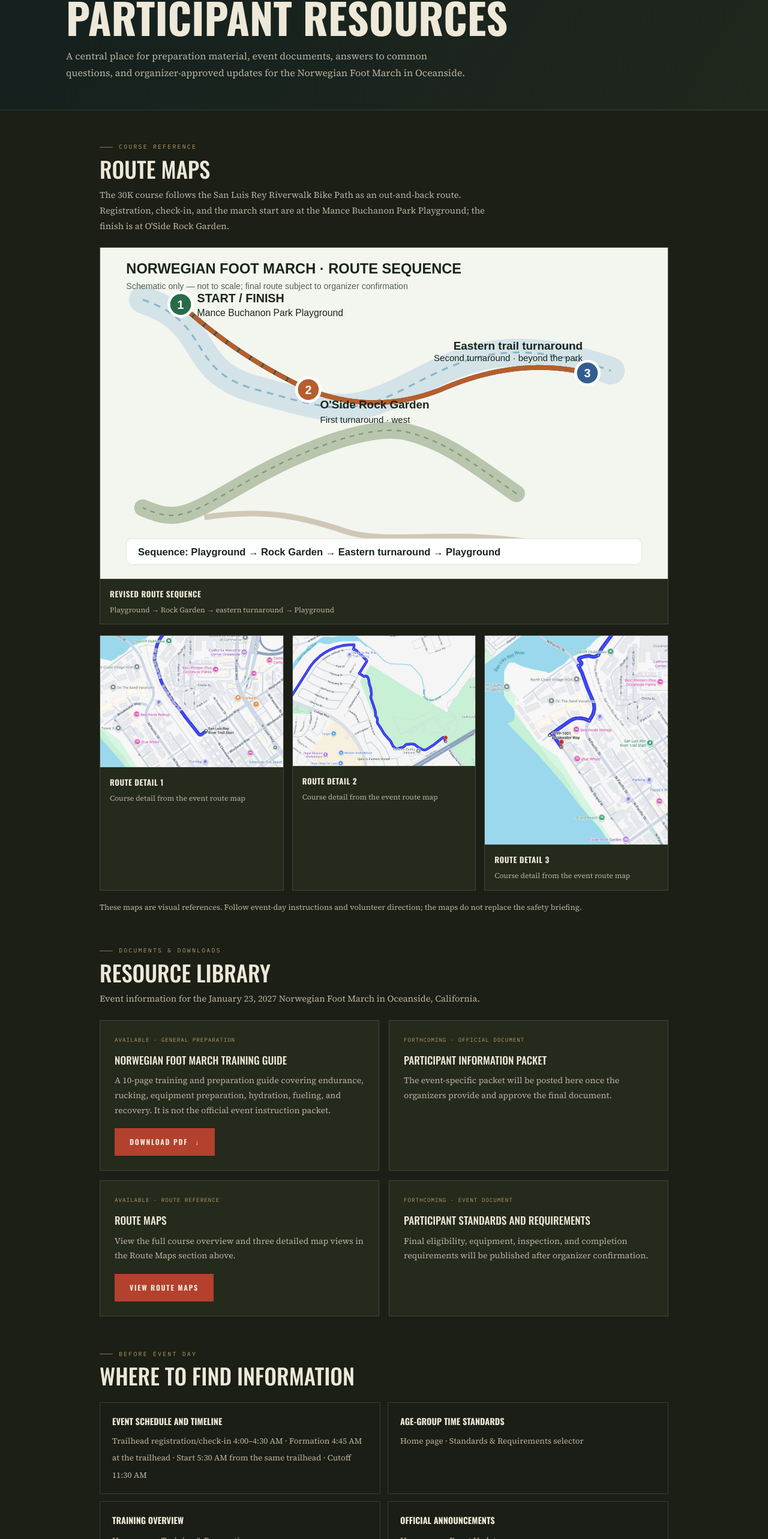
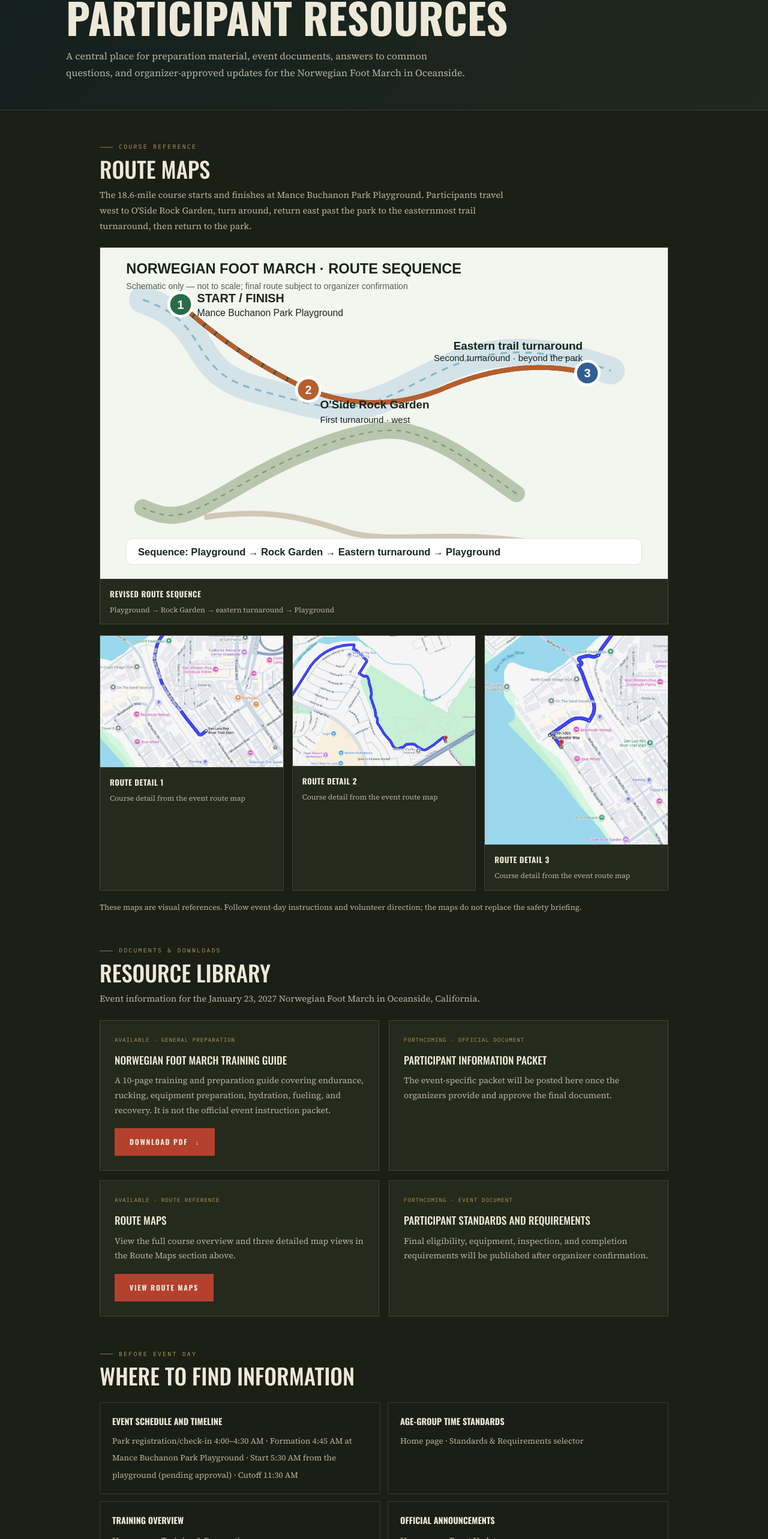
Before and after one commit to TypeErrorDev/nfm_416cabn, a Next.js app: page /resources in a window 1280 px wide. Shown: the part 204-2770 px from the top of the page at 60% size. Built offline with nearby package versions, Linux system fonts and the light colour scheme.

Commit message:
Update route resources for 18.6 mile park finish

```diff
--- a/app/resources/page.tsx
+++ b/app/resources/page.tsx
@@ -21,7 +21,7 @@ export default function ResourcesPage() {
             <div className="resources-section-heading">
               <p className="eyebrow">Course reference</p>
               <h2 id="route-gallery-title">Route maps</h2>
-              <p>The 30K course follows the San Luis Rey Riverwalk Bike Path as an out-and-back route. Registration, check-in, and the march start are at the Mance Buchanon Park Playground; the finish is at O&apos;Side Rock Garden.</p>
+              <p>The 18.6-mile course starts and finishes at Mance Buchanon Park Playground. Participants travel west to O&apos;Side Rock Garden, turn around, return east past the park to the easternmost trail turnaround, then return to the park.</p>
             </div>
             <div className="route-gallery">
               <figure className="route-gallery-overview">
@@ -75,11 +75,11 @@ export default function ResourcesPage() {
               <h2 id="guidance-title">Where to find information</h2>
             </div>
             <ul className="resource-list">
-              <li><strong>Event schedule and timeline</strong><span>Trailhead registration/check-in 4:00–4:30 AM · Formation 4:45 AM at the trailhead · Start 5:30 AM from the same trailhead · Cutoff 11:30 AM</span></li>
+              <li><strong>Event schedule and timeline</strong><span>Park registration/check-in 4:00–4:30 AM · Formation 4:45 AM at Mance Buchanon Park Playground · Start 5:30 AM from the playground (pending approval) · Cutoff 11:30 AM</span></li>
               <li><strong>Age-group time standards</strong><span>Home page · Standards &amp; Requirements selector</span></li>
               <li><strong>Training overview</strong><span>Home page · Training &amp; Preparation</span></li>
               <li><strong>Official announcements</strong><span>Home page · Event Updates</span></li>
-              <li><strong>Route</strong><span>30K / 18.64 miles · Start and registration at the Mance Buchanon Park Playground of the San Luis Rey River Bike Trail · beachfront finish at O&apos;Side Rock Garden</span></li>
+              <li><strong>Route</strong><span>18.6 miles · Start/finish at Mance Buchanon Park Playground · Turnarounds at O&apos;Side Rock Garden and the easternmost trail point</span></li>
             </ul>
           </section>
 
```
